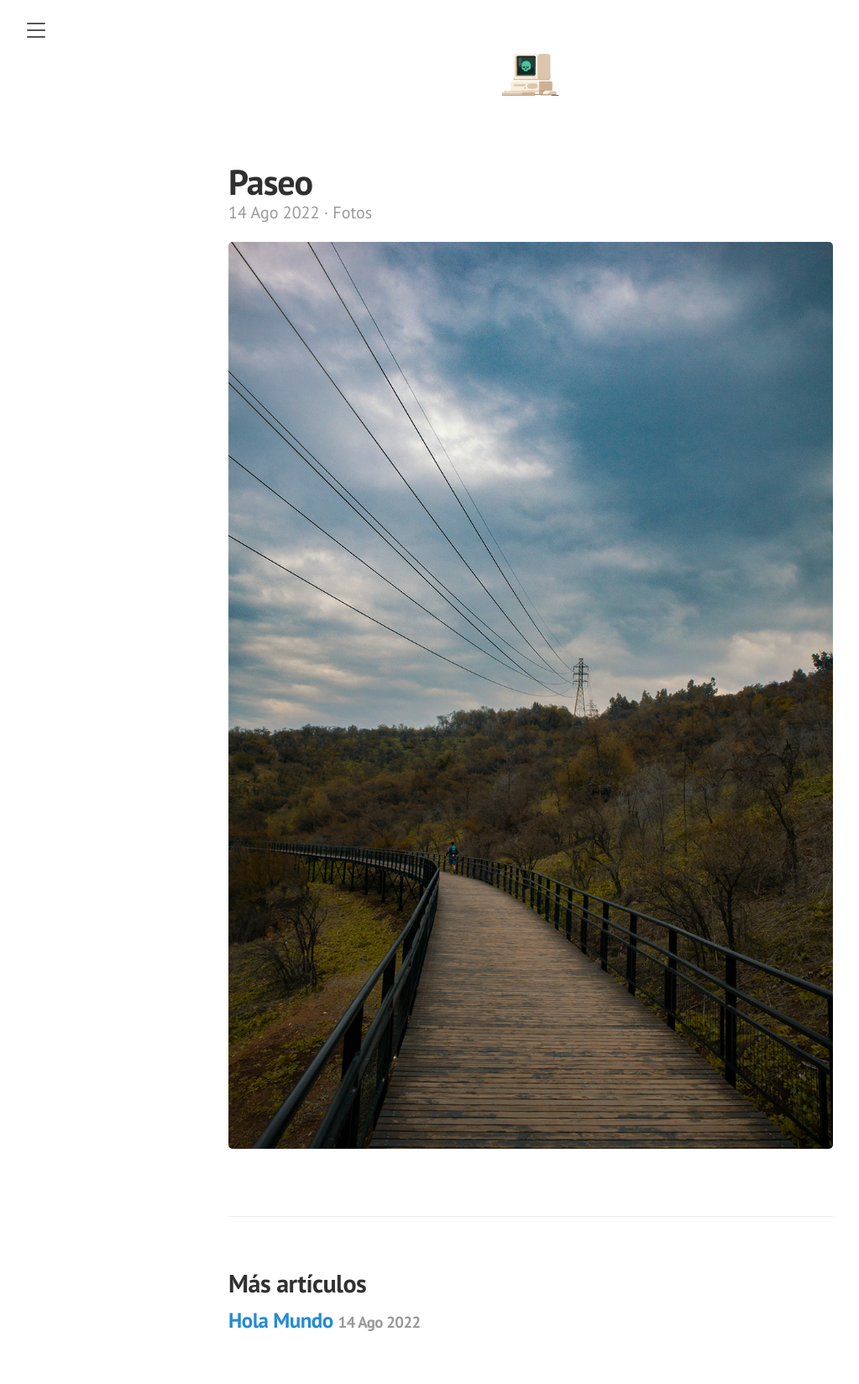
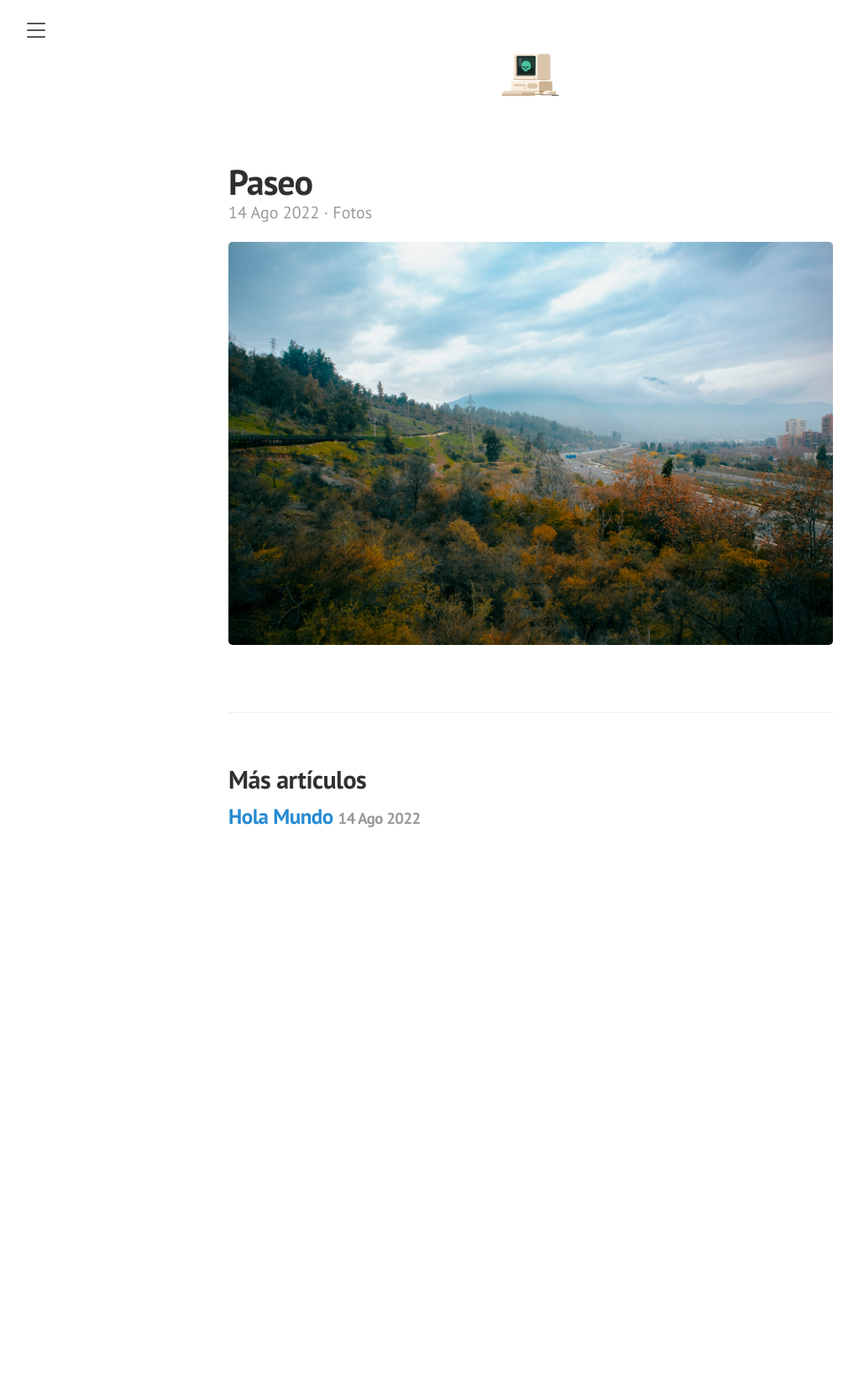
Before and after one commit to darriagada/darriagada.github.io, a Jekyll site: the page built from _posts/2022-08-14-paseo.md, in a window 1280 px wide. Shown: the whole page at 84% size, without its empty margins (8-1031 px from the left). Built offline with Jekyll 4.4.1, drawn with Linux system fonts in a browser that asks for light colours; comment, search, counter and statistics services are not loaded; after the commit the page ends 1048 px from its top, so only the background shows below that.

Commit message:
Update photo

```diff
--- a/_posts/2022-08-14-paseo.md
+++ b/_posts/2022-08-14-paseo.md
@@ -4,4 +4,4 @@ title: Paseo
 tags: Fotos
 ---
 
-![Paseo](/public/images/trip_ago_22.jpg)
+![Paseo](/public/images/trip_ago_22_02.jpg)
```
Also changed, not shown: public/images/trip_ago_22_02.jpg (added).
